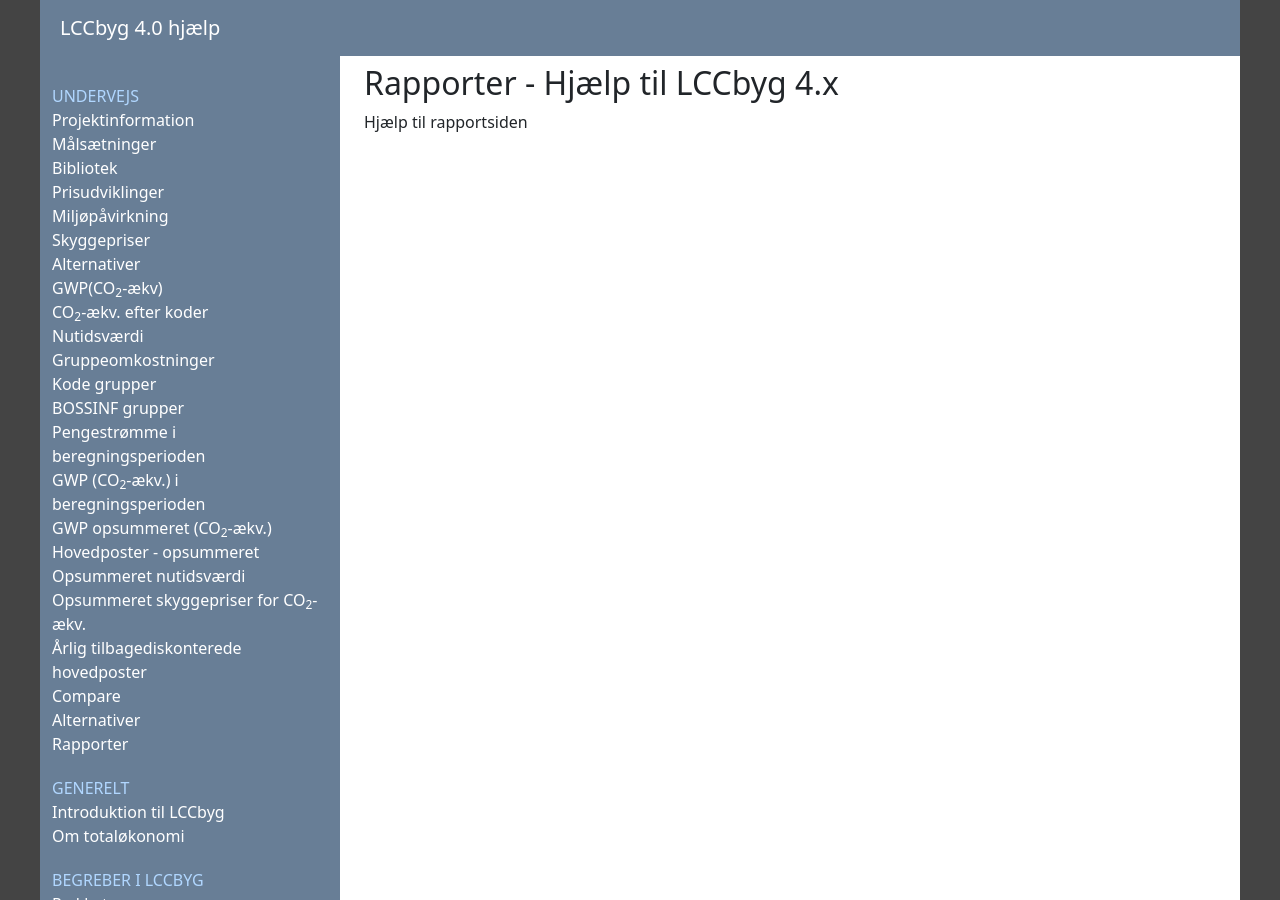
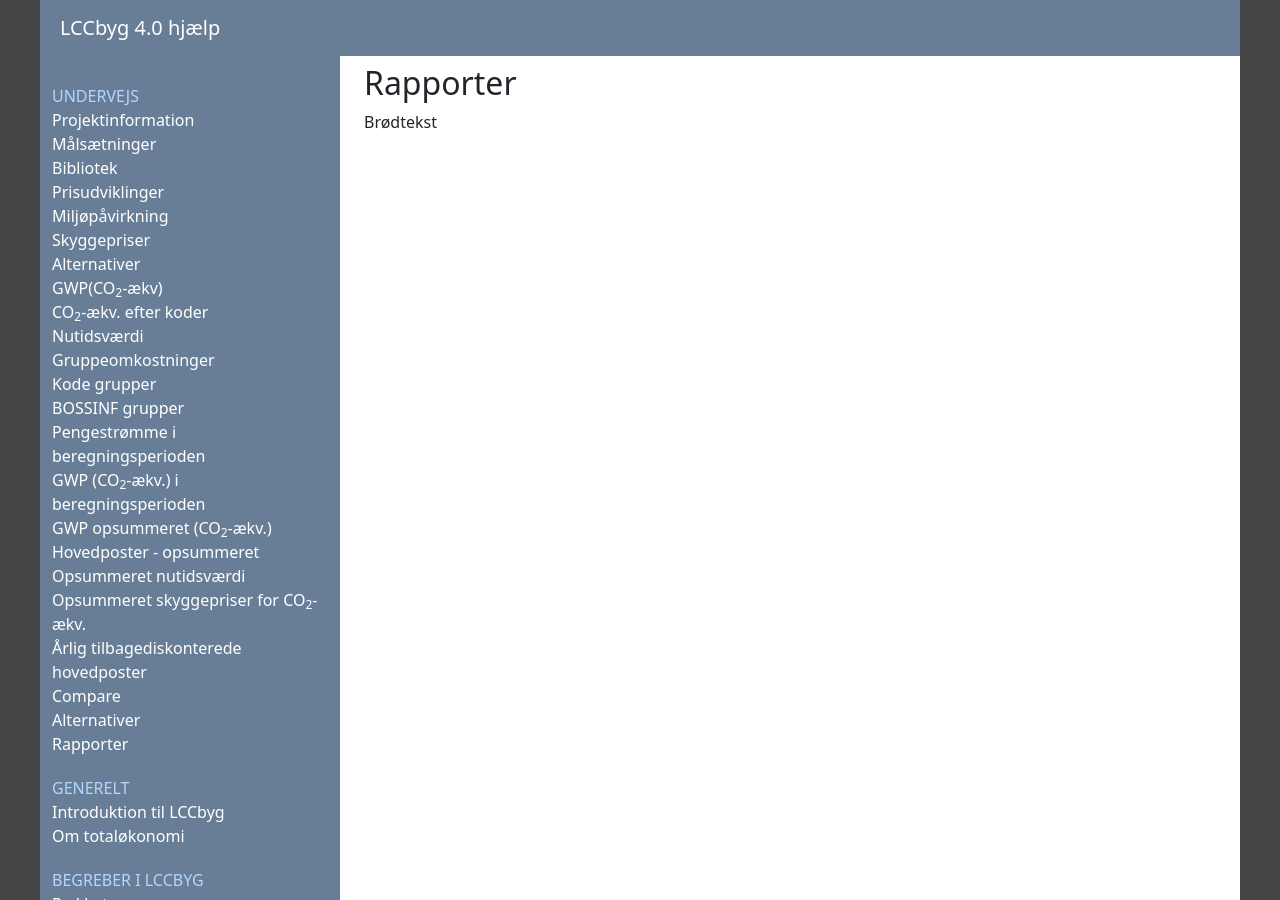
Before and after one commit to LccBuild/lccbyg-docs, a Jekyll site: the page built from docs/help/40/da/reports.md, in a window 1280 px wide. Built offline with Jekyll 4.4.1, drawn with Linux system fonts in a browser that asks for light colours.

Commit message:
Update reports.md

```diff
--- a/docs/help/40/da/reports.md
+++ b/docs/help/40/da/reports.md
@@ -1,6 +1,7 @@
 ---
 layout: lccbyghelp40
-title: "Rapporter - Hjælp til LCCbyg 4.x"
+title: "Rapporter"
+date: "2024-01-01"
 ---
 
- Hjælp til rapportsiden
+Brødtekst
```
